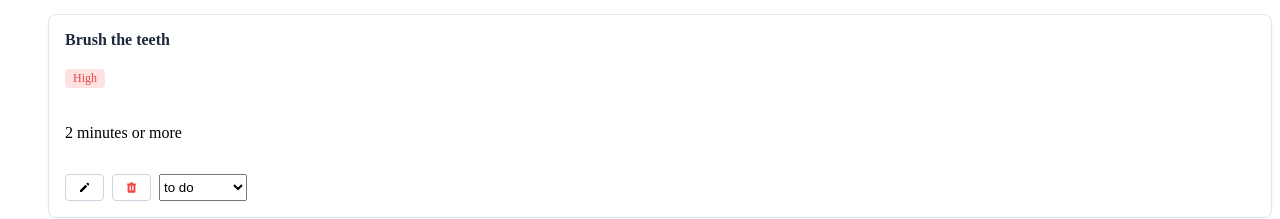
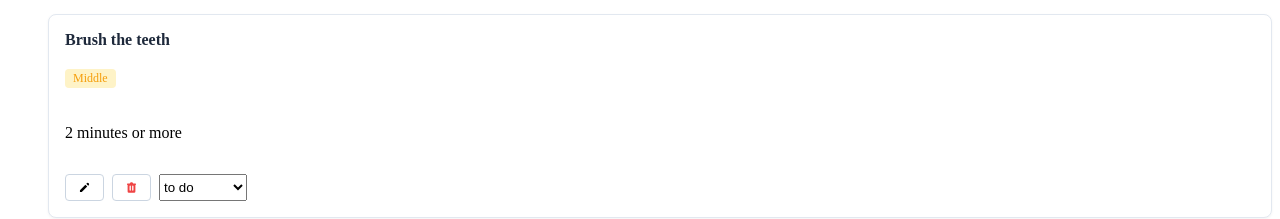
Before and after one commit to itsneedtoknow/task-manager, a React (Vite) app: page /tasks in a window 1280 px wide. Shown: the part 138-357 px from the top of the page. Built offline with nearby package versions, Linux system fonts and the light colour scheme; data requests are answered from the project's data file.

Commit message:
refactor: change medium priority to middle

```diff
--- a/db.json
+++ b/db.json
@@ -3,7 +3,8 @@
     {
       "title": "Brush the teeth",
       "description": "2 minutes or more",
-      "priority": "high",
+      "priority": "middle",
+      "status": "to do",
       "id": "j5AA4aJObz8"
     },
     {
--- a/src/pages/TasksPage.tsx
+++ b/src/pages/TasksPage.tsx
@@ -74,7 +74,7 @@ export function TasksPage() {
               options={[
                 { value: "", label: "All priorities" },
                 { value: "low", label: "Low" },
-                { value: "medium", label: "Medium" },
+                { value: "middle", label: "Middle" },
                 { value: "high", label: "High" },
               ]}
             />
```
